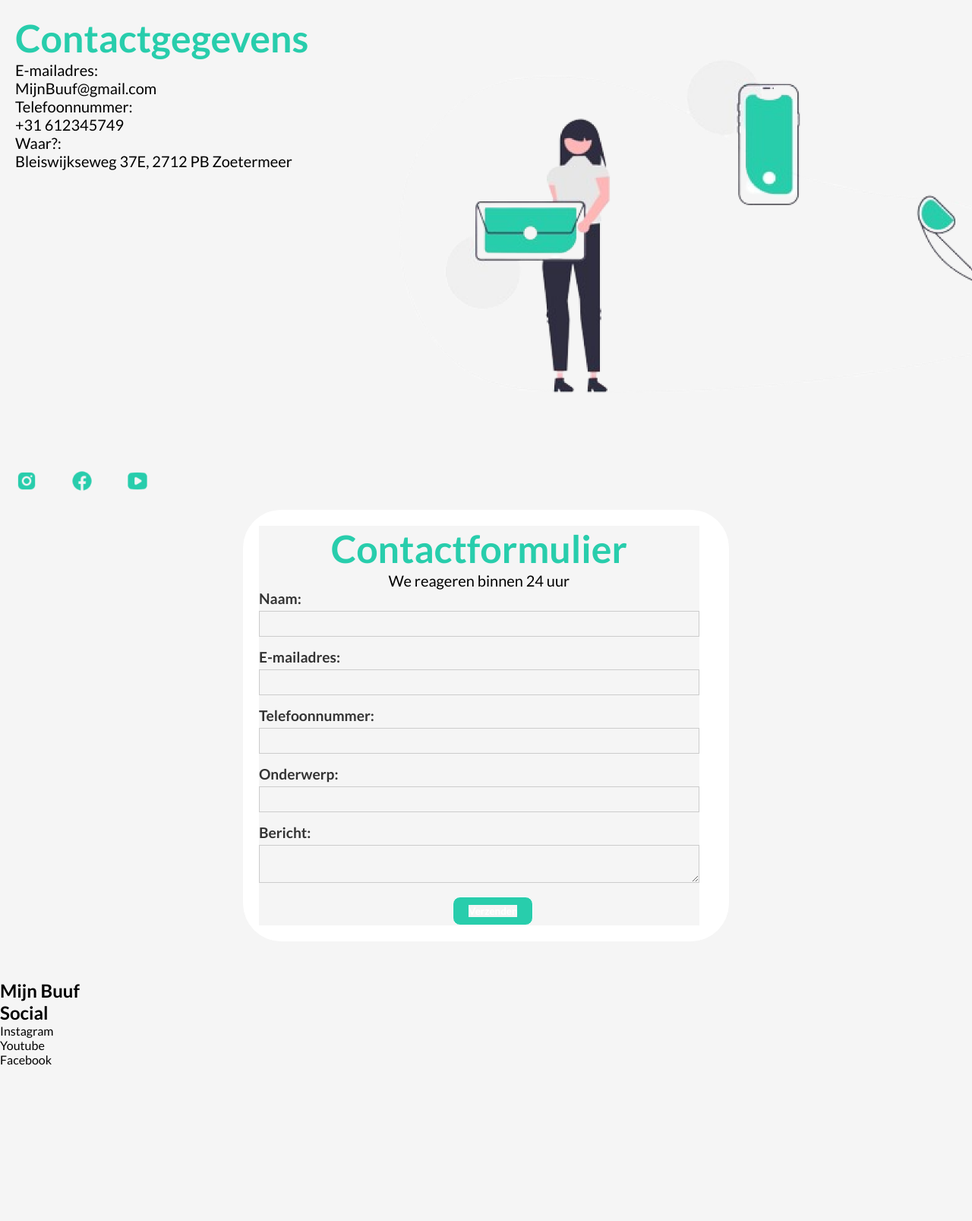
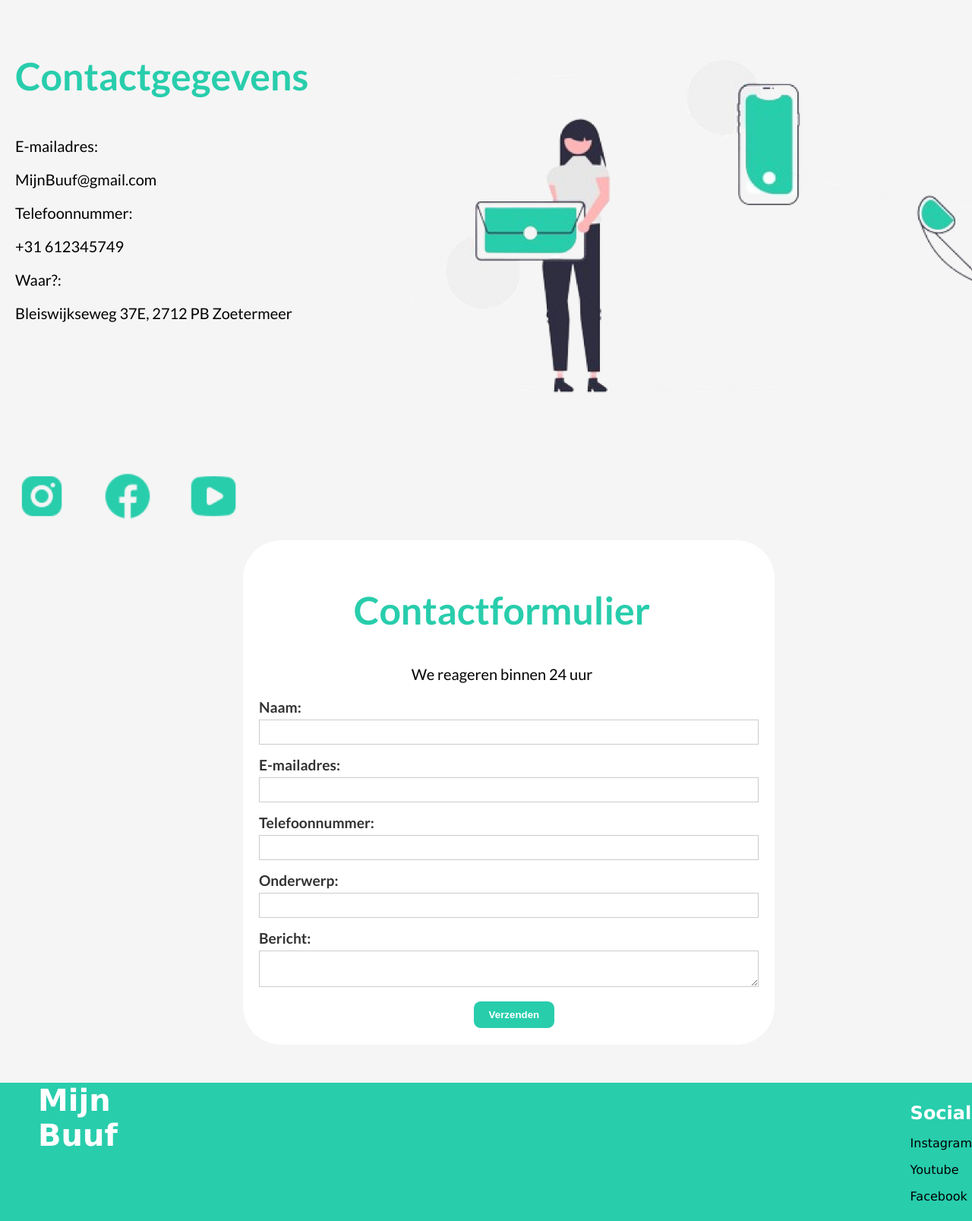
Before and after one commit to 6035099/Mijn-buuf, a PHP site: page /contact.php in a window 1280 px wide; the page is wider, and only the part inside the window is pictured. Shown: the part 90-1697 px from the top of that part at 76% size. Before the commit the page ends 1492 px from the top of that part, so only its background shows below. Run offline with PHP 8.4, Linux system fonts and the light colour scheme; some libraries are stand-ins or nearby versions.

Commit message:
Update style.css

```diff
--- a/css/style.css
+++ b/css/style.css
@@ -1,4 +1,4 @@
-* {
+body {
     box-sizing: border-box;
     margin: 0;
     padding: 0;
@@ -245,10 +245,35 @@ input[type="submit"]:hover {
 }
 
 /* Footer */
-footer {
-    height: 5vh;
-    background-color: #f4f4f4;
-}
+.footergrid {
+    min-height: 10vh;
+    background-color: #28CDAC;
+    display: grid;
+    grid-template-columns: auto auto;
+    font-family: Verdana, Geneva, Tahoma, sans-serif;
+    gap: 120vh;
+    align-items: center;
+    padding-left: 50px;
+  }
+
+  .footergrid article h1{
+    text-decoration: none;
+    font-weight: bold;
+    color: white;
+    grid-template-columns: repeat(3, 1fr);
+    margin: 0px auto;
+    padding-top: 20px;
+  }
+
+  .footergrid section h1{
+    text-decoration: none;
+    font-weight: bold;
+    color: white;
+    grid-template-columns: repeat(3, 1fr);
+    margin: 0px auto;
+    font-size: 40px;
+    padding-bottom: 90px;
+  }
 
 .contact-gegevens {
     padding: 20px;
```
